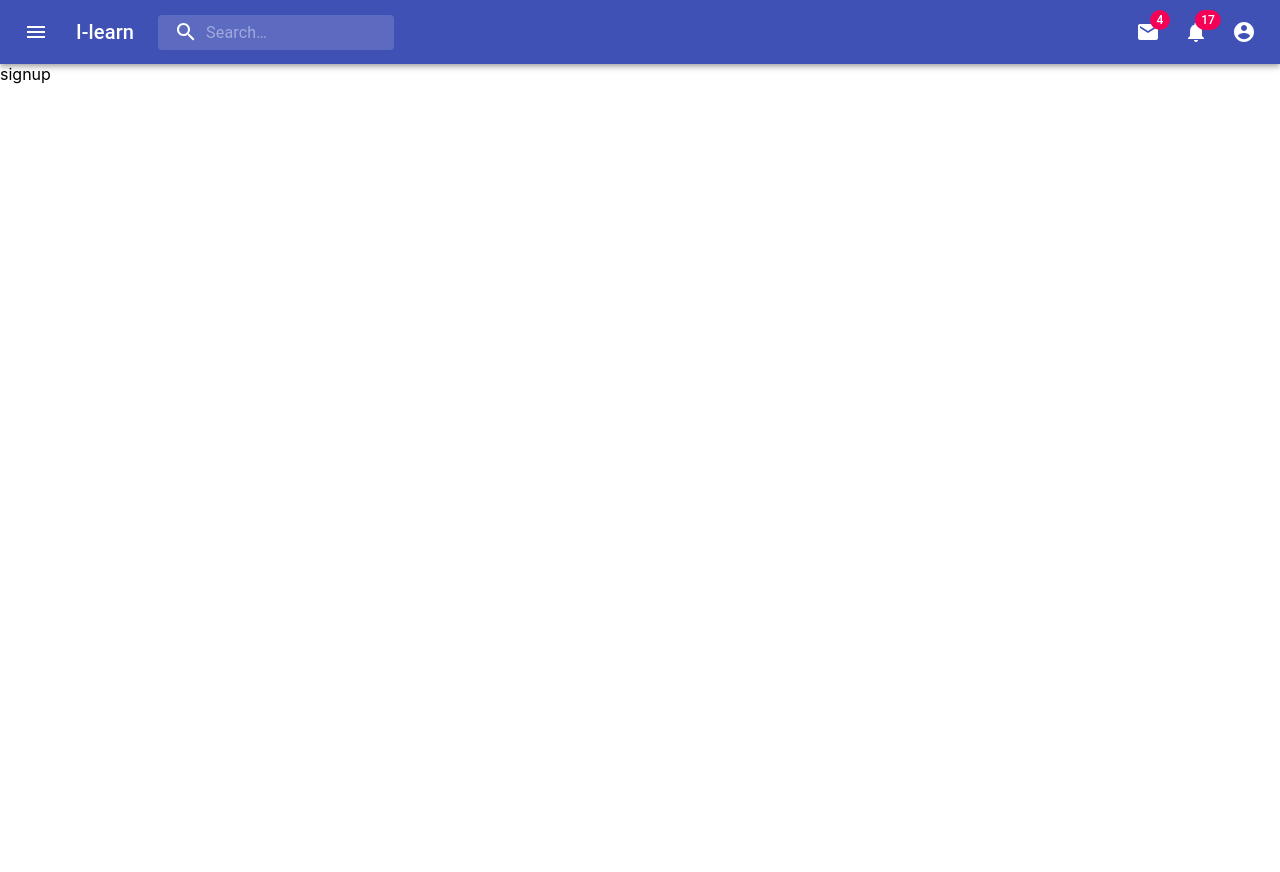
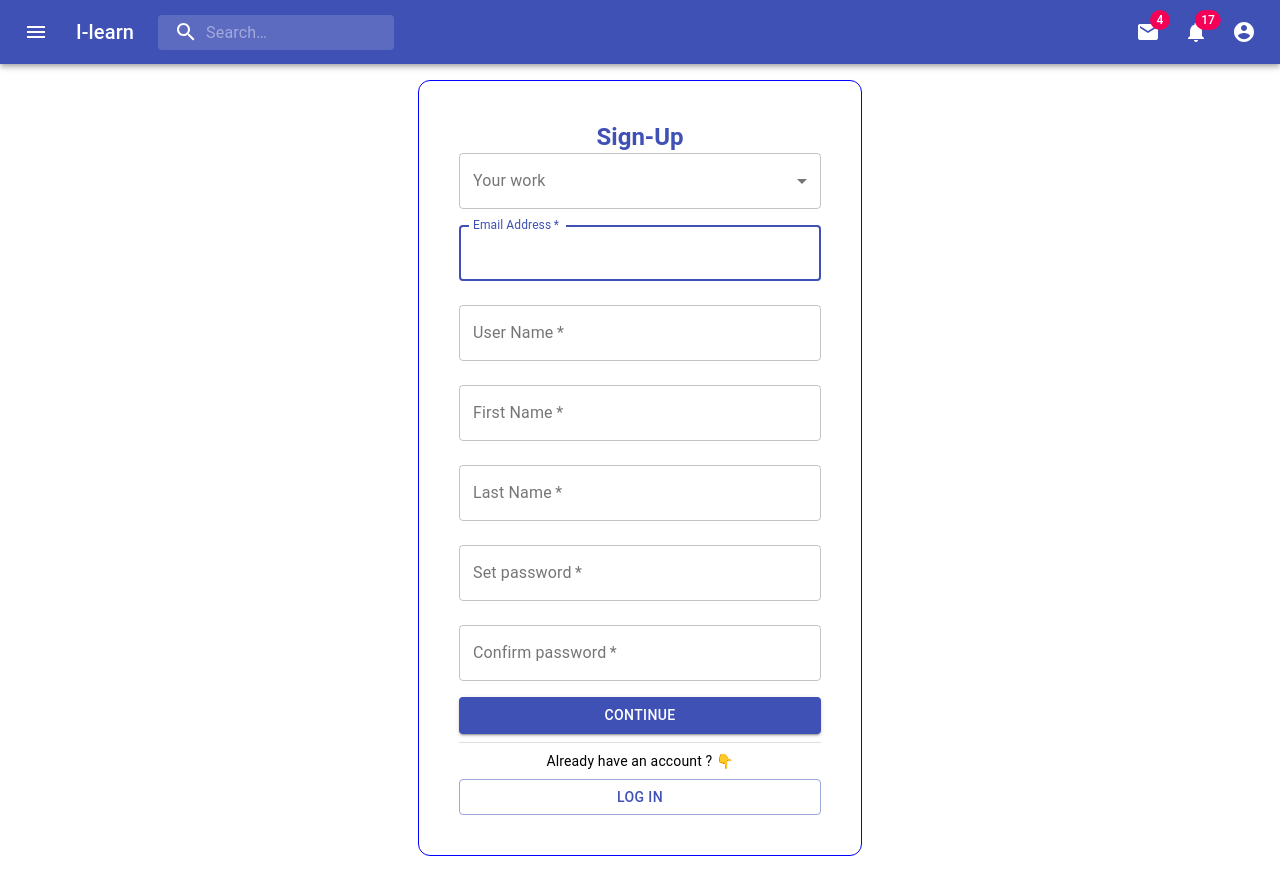
Before and after one commit to nitishsainani/CodeWarriors-HackX-education, a React (Create React App) app in the folder frontend/: page /Signup in a window 1280 px wide. Before the commit the page ends 800 px from the top, so only its background shows below. Built offline with nearby package versions, Linux system fonts and the light colour scheme; the HTML template or start-up script is replaced by a standard one.

Commit message:
basic signup tempate added

```diff
--- a/frontend/src/pages/signup.js
+++ b/frontend/src/pages/signup.js
@@ -1,9 +1,206 @@
-import React from 'react'
+import React, { useState } from "react";
+import { Link } from "react-router-dom";
+
+// Material ui components
+import {
+  Button,
+  Container,
+  Divider,
+  FormControl,
+  Grid,
+  InputLabel,
+  MenuItem,
+  Select,
+  TextField,
+  Typography,
+} from "@material-ui/core";
+
+// Styles
+import FormStyle from "../muiStyles/formStyles";
+import useStyles from "../muiStyles/baseStyles";
 
 export default function Signup() {
-    return (
-        <div>
-            signup
-        </div>
-    )
+  const FormStyles = FormStyle();
+  const classes = useStyles();
+  const [userData, setUserData] = useState({
+    email: "",
+    username: "",
+    password1: "",
+    password2: "",
+    firstName: "",
+    lastName: "",
+    type: "",
+  });
+
+  const handleSignUp = () => {
+    console.log("function called");
+    console.log(userData.email);
+    console.log(userData);
+  };
+
+  return (
+    <Container>
+      <Grid container className={FormStyles.container}>
+        <Grid item xs={12}>
+          <Container
+            component="main"
+            maxWidth="xs"
+            className={FormStyles.subContainer}
+          >
+            <Typography
+              component="h1"
+              variant="h5"
+              align="center"
+              color="primary"
+              style={{ fontWeight: "bold" }}
+            >
+              Sign-Up
+            </Typography>
+
+            <FormControl
+              fullWidth
+              variant="outlined"
+              className={classes.formControl}
+            >
+              <InputLabel id="demo-simple-select-outlined-label">
+                Your work
+              </InputLabel>
+              <Select
+                labelId="demo-simple-select-outlined-label"
+                id="demo-simple-select-outlined"
+                value={userData.type}
+                onChange={(e) =>
+                  setUserData({ ...userData, type: e.target.value })
+                }
+                required
+                fullWidth
+              >
+                <MenuItem value={"student"}>Student</MenuItem>
+                <MenuItem value={"company"}>Comapny</MenuItem>
+              </Select>
+            </FormControl>
+
+            <TextField
+              variant="outlined"
+              margin="normal"
+              required
+              fullWidth
+              id="email"
+              label="Email Address"
+              name="email"
+              autoComplete="email"
+              value={userData.email}
+              onChange={(e) =>
+                setUserData({ ...userData, email: e.target.value })
+              }
+              autoFocus
+            />
+
+            <TextField
+              variant="outlined"
+              margin="normal"
+              required
+              fullWidth
+              id="username"
+              label="User Name"
+              name="username"
+              autoComplete="username"
+              value={userData.username}
+              onChange={(e) =>
+                setUserData({ ...userData, username: e.target.value })
+              }
+            />
+            <TextField
+              variant="outlined"
+              margin="normal"
+              required
+              fullWidth
+              id="firstName"
+              label="First Name"
+              name="firstname"
+              autoComplete="first name"
+              value={userData.firstName}
+              onChange={(e) =>
+                setUserData({ ...userData, firstName: e.target.value })
+              }
+            />
+
+            <TextField
+              variant="outlined"
+              margin="normal"
+              required
+              fullWidth
+              id="lastName"
+              label="Last Name"
+              name="lastname"
+              autoComplete="last name"
+              value={userData.lastName}
+              onChange={(e) =>
+                setUserData({ ...userData, lastName: e.target.value })
+              }
+            />
+
+            <TextField
+              variant="outlined"
+              margin="normal"
+              required
+              fullWidth
+              name="password1"
+              label="Set password"
+              type="password"
+              id="password1"
+              value={userData.password1}
+              onChange={(e) =>
+                setUserData({ ...userData, password1: e.target.value })
+              }
+            />
+
+            <TextField
+              variant="outlined"
+              margin="normal"
+              required
+              fullWidth
+              name="password2"
+              label="Confirm password"
+              type="password"
+              id="password2"
+              value={userData.password2}
+              onChange={(e) =>
+                setUserData({ ...userData, password2: e.target.value })
+              }
+            />
+
+            <Button
+              className={classes.mt}
+              type="submit"
+              fullWidth
+              variant="contained"
+              color="primary"
+              onClick={() => handleSignUp()}
+            >
+              Continue
+            </Button>
+
+            <Divider className={classes.mt} />
+
+            <Typography align="center" variant="body2" className={classes.mt}>
+              {"Already have an account ? 👇"}
+            </Typography>
+
+            <Link to="/login">
+              <Button
+                className={classes.mt}
+                fullWidth
+                variant="outlined"
+                color="primary"
+
+              >
+                Log in
+              </Button>
+            </Link>
+          </Container>
+        </Grid>
+      </Grid>
+    </Container>
+  );
 }
```
